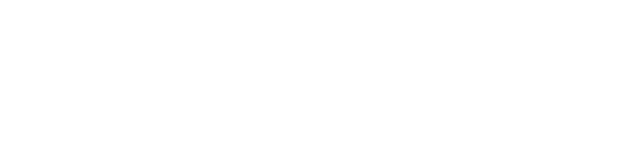
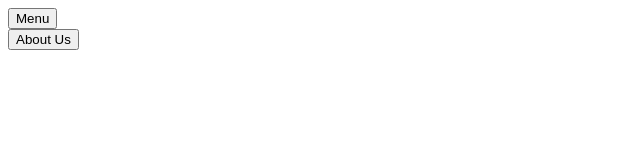
Before and after one commit to mothibimalebana/theOdinProject, a website: page projects/Resto/src/template.html in a window 1280 px wide. Shown: the whole page, without its empty margins (0-640 px from the left). Drawn offline with Linux system fonts and the light colour scheme.

Commit message:
created header w/ nav buttons and a id.contents

```diff
--- a/projects/Resto/src/template.html
+++ b/projects/Resto/src/template.html
@@ -6,6 +6,12 @@
     <title>Document</title>
 </head>
 <body>
+    <header>
+        <nav><button>Menu</button></nav>
+        <nav><button>About Us</button></nav>
+    </header>
+    <div id="content">
 
+    </div>
 </body>
 </html>
```
